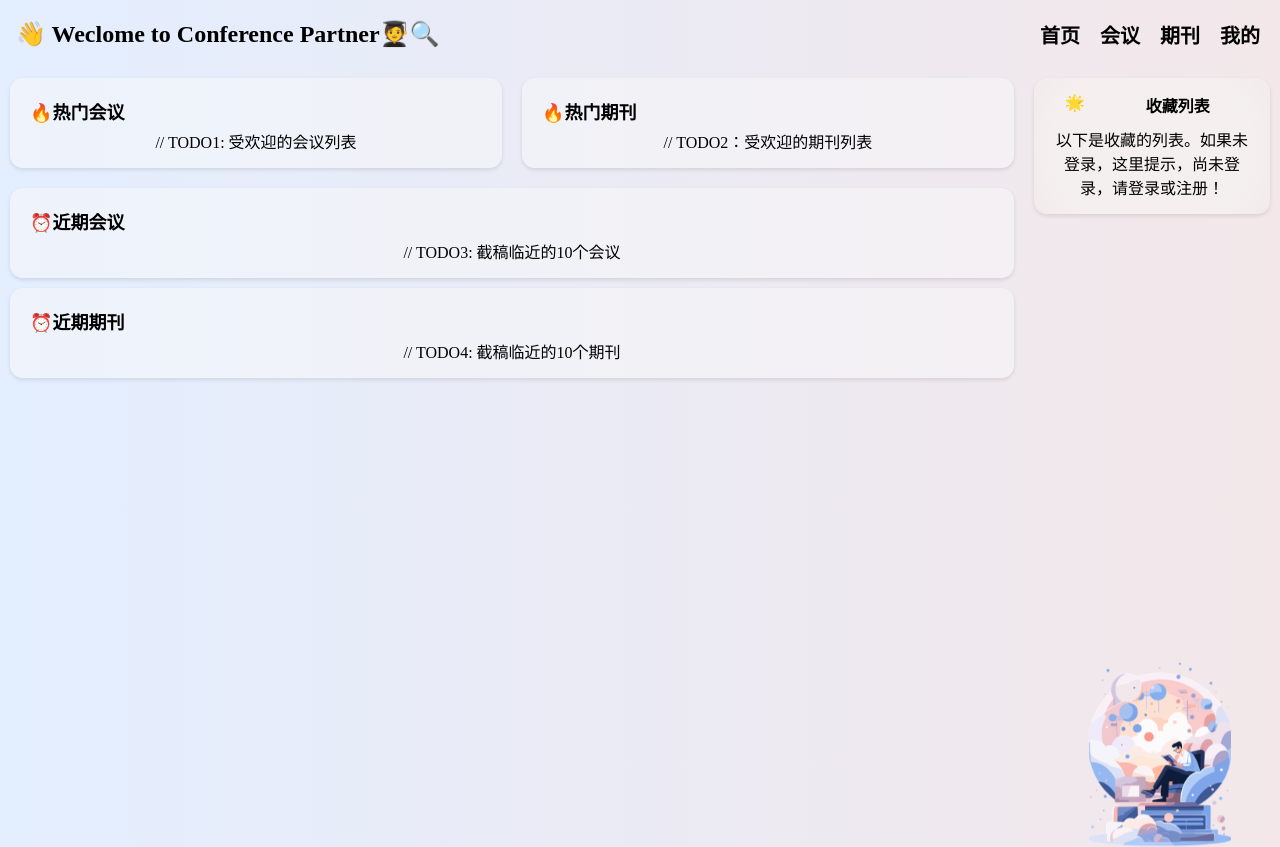
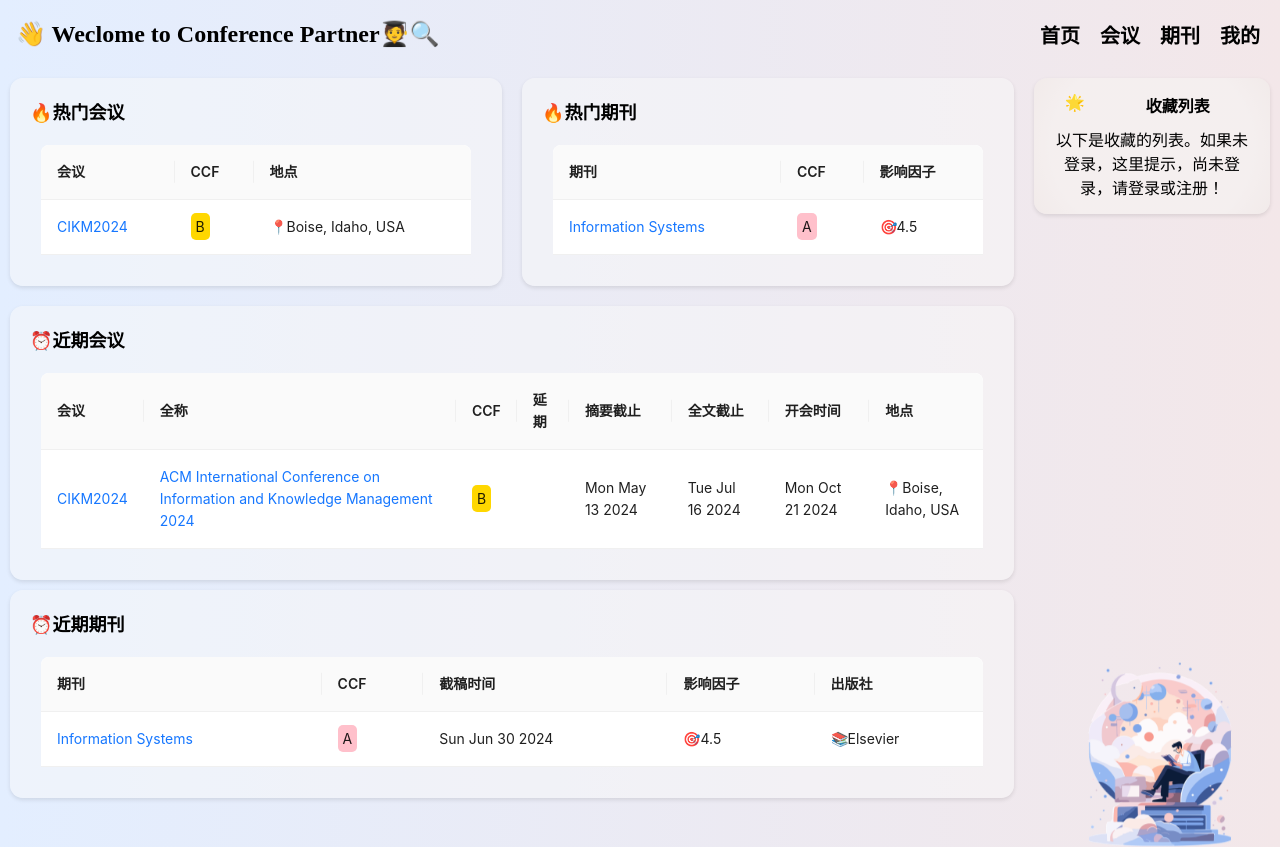
Before and after one commit to coolguychen/Huiban-FrontEnd, a React (Create React App) app: page / in a window 1280 px wide. Shown: the top 847 px of the page. Built offline with nearby package versions, Linux system fonts and the light colour scheme.

Commit message:
v0.0.6 完善首页和用户页面，首页静态demo，用户页收藏和参加列表增加删除键。

```diff
--- a/src/home_page/homepage.tsx
+++ b/src/home_page/homepage.tsx
@@ -1,25 +1,307 @@
 // 首页 展示最新的 期刊 会议
 
 import React from "react";
-import { Container, Row, Col } from "react-bootstrap";
+import { Container, Row, Col, Tab } from "react-bootstrap";
 import Research from "../assets/images/research.png"
+import Tweelet from "../assets/images/Tweelet1.png"
+import { Conference } from "../page_user/conference/conferenceType";
+import Journal from "../page_user/journal/journalType";
+import { Link } from "react-router-dom";
+import { Table } from "antd";
+
+
+const popularConferences: Conference[] = [
+  {
+    conferenceId: "CIKM2024",
+    title: "CIKM",
+    fullTitle: "ACM International Conference on Information and Knowledge Management 2024",
+    ccfRank: "B",
+    sub: "数据库/数据挖掘/内容检索",
+    year: 2024,
+    dblpLink: "", // 填入对应链接
+    mainpageLink: "https://cikm2024.org/",
+    place: "Boise, Idaho, USA",
+    abstractDeadline: new Date("2024-05-13"),
+    paperDeadline: new Date("2024-07-16"),
+    startTime: new Date("2024-10-21"),
+    acceptedRate: 0.22, // 添加接受率
+    isPostponed: false
+  },
+];
+
+
+const popularJournals: Journal[] = [
+  {
+    journalId: "IS",
+    fullTitle: "Information Systems",
+    ccfRank: "A",
+    mainpageLink: "http://www.journals.elsevier.com/information-systems/",
+    specialIssue: "Special Issue on Data Analytics",
+    paperDeadline: new Date("2024-06-30"),
+    impactFactor: 4.5,
+    publisher: "Elsevier"
+  },
+];
 
 function HomePage() {
+
+
+  // 在只有一页的情况下隐藏分页器
+  const paginationProps = {
+    hideOnSinglePage: true
+  }
+
+
+  // 定义热门会议列
+  const popularConfCol = [
+    {
+      title: '会议',
+      dataIndex: 'title',
+      key: 'title',
+      render: (text, record) => (
+        <Link to={`/conferenceDetail/${record.conferenceId}`}>
+          {text + record.year}
+        </Link>
+      ),
+    },
+    {
+      title: 'CCF',
+      dataIndex: 'ccfRank',
+      key: 'ccfRank',
+      // 据不同的条件渲染为不同颜色，同时使该标签带有圆角
+      render: (ccfRank) => {
+        if (!ccfRank) return null; // 如果 ccfRank 为空，则为N
+        let backgroundColor;
+        switch (ccfRank) {
+          case 'A':
+            backgroundColor = 'pink';
+            break;
+          case 'B':
+            backgroundColor = 'gold';
+            break;
+          case 'C':
+            backgroundColor = 'honeydew';
+            break;
+          default:
+            backgroundColor = 'grey';
+            ccfRank = 'N'
+        }
+
+        return (
+          <span style={{ backgroundColor, padding: '5px', borderRadius: '5px' }}>{ccfRank}</span>
+        );
+      },
+
+    },
+    {
+      title: '地点',
+      dataIndex: 'place',
+      key: 'place',
+      render: place => <span>📍{place}</span>,
+    },
+  ];
+
+  // 定义热门期刊列
+  const popularJourCol = [
+    {
+      title: '期刊',
+      dataIndex: 'fullTitle',
+      key: 'fullTitle',
+      render: (text, record) => <Link to={`/journalDetail/${record.journalId}`}>{text}</Link>,//点击全称 跳转到期刊详情页
+    },
+    {
+      title: 'CCF',
+      dataIndex: 'ccfRank',
+      key: 'ccfRank',
+      // 据不同的条件渲染为不同颜色，同时使该标签带有圆角
+      render: (ccfRank) => {
+        if (!ccfRank) return null; // 如果 ccfRank 为空，则不渲染
+
+        let backgroundColor;
+        switch (ccfRank) {
+          case 'A':
+            backgroundColor = 'pink';
+            break;
+          case 'B':
+            backgroundColor = 'gold';
+            break;
+          case 'C':
+            backgroundColor = 'honeydew';
+            break;
+          default:
+            backgroundColor = '';
+            ccfRank = 'N'
+        }
+
+        return (
+          <span style={{ backgroundColor, padding: '5px', borderRadius: '5px' }}>{ccfRank}</span>
+        );
+      },
+    },
+    {
+      title: '影响因子',
+      dataIndex: 'impactFactor',
+      key: 'impactFactor',
+      render: impactFactor => <span>🎯{impactFactor}</span>,
+    },
+  ];
+
+  // 定义近期会议列
+  const latestConfCol = [
+    {
+      title: '会议',
+      dataIndex: 'title',
+      key: 'title',
+      render: (text, record) => (
+        <Link to={`/conferenceDetail/${record.conferenceId}`} >
+          {text + record.year}
+        </Link>
+      ),
+    },
+    {
+      title: '全称',
+      dataIndex: 'fullTitle',
+      key: 'fullTitle',
+      render: (text, record) => <a href={record.mainpageLink}>{text}</a> //点击全称 跳转到主页
+    },
+    {
+      title: 'CCF',
+      dataIndex: 'ccfRank',
+      key: 'ccfRank',
+      // 据不同的条件渲染为不同颜色，同时使该标签带有圆角
+      render: (ccfRank) => {
+        if (!ccfRank) return null; // 如果 ccfRank 为空，则为N
+
+        let backgroundColor;
+        switch (ccfRank) {
+          case 'A':
+            backgroundColor = 'pink';
+            break;
+          case 'B':
+            backgroundColor = 'gold';
+            break;
+          case 'C':
+            backgroundColor = 'honeydew';
+            break;
+          default:
+            backgroundColor = 'grey';
+            ccfRank = 'N'
+        }
+        return (
+          <span style={{ backgroundColor, padding: '5px', borderRadius: '5px' }}>{ccfRank}</span>
+        );
+      },
+
+    },
+    {
+      title: '延期',
+      dataIndex: 'isPostponed',
+      key: 'isPostponed',
+      render: (isPostponed) => {
+        if (isPostponed) { // 如果延期
+          return <span style={{ backgroundColor: 'red', padding: '5px', borderRadius: '5px' }}>延期</span>
+        }
+      }
+    },
+    {
+      title: '摘要截止',
+      dataIndex: 'abstractDeadline',
+      key: 'abstractDeadline',
+      render: date => <span>{date.toDateString()}</span>,
+    },
+    {
+      title: '全文截止',
+      dataIndex: 'paperDeadline',
+      key: 'paperDeadline',
+      render: date => <span>{date.toDateString()}</span>,
+    },
+    {
+      title: '开会时间',
+      dataIndex: 'startTime',
+      key: 'startTime',
+      render: date => <span>{date.toDateString()}</span>,
+    },
+    {
+      title: '地点',
+      dataIndex: 'place',
+      key: 'place',
+      render: place => <span>📍{place}</span>,
+    },
+  ];
+
+  // 定义列
+  const latestJourCol = [
+    {
+      title: '期刊',
+      dataIndex: 'fullTitle',
+      key: 'fullTitle',
+      render: (text, record) => <Link to={`/journalDetail/${record.journalId}`}>{text}</Link>,//点击全称 跳转到期刊详情页
+    },
+    {
+      title: 'CCF',
+      dataIndex: 'ccfRank',
+      key: 'ccfRank',
+      // 据不同的条件渲染为不同颜色，同时使该标签带有圆角
+      render: (ccfRank) => {
+        if (!ccfRank) return null; // 如果 ccfRank 为空，则不渲染
+
+        let backgroundColor;
+        switch (ccfRank) {
+          case 'A':
+            backgroundColor = 'pink';
+            break;
+          case 'B':
+            backgroundColor = 'gold';
+            break;
+          case 'C':
+            backgroundColor = 'honeydew';
+            break;
+          default:
+            backgroundColor = '';
+            ccfRank = 'N'
+        }
+
+        return (
+          <span style={{ backgroundColor, padding: '5px', borderRadius: '5px' }}>{ccfRank}</span>
+        );
+      },
+    },
+    {
+      title: '截稿时间',
+      dataIndex: 'paperDeadline',
+      key: 'paperDeadline',
+      render: date => <span>{date.toDateString()}</span>,
+    },
+    {
+      title: '影响因子',
+      dataIndex: 'impactFactor',
+      key: 'impactFactor',
+      render: impactFactor => <span>🎯{impactFactor}</span>,
+    },
+    {
+      title: '出版社',
+      dataIndex: 'publisher',
+      key: 'publisher',
+      render: publisher => <span>📚{publisher}</span>,
+    },
+  ];
+
   return (
 
     <div className="flex-container">
       <div className="left-sidebar">
         <div className="popular">
           <div className="popular-conferences">
-          <text>🔥热门会议</text>
-        // TODO1: 受欢迎的会议列表
-
+            <text>🔥热门会议</text>
+            <Table columns={popularConfCol} dataSource={popularConferences}
+              style={{ margin: 16 }} pagination={paginationProps} />
           </div>
 
           <div className="popular-journals">
-          <text>🔥热门期刊</text>
+            <text>🔥热门期刊</text>
+            <Table columns={popularJourCol} dataSource={popularJournals}
+              style={{ margin: 16 }} pagination={paginationProps} />
 
-        // TODO2：受欢迎的期刊列表
           </div>
 
 
@@ -27,21 +309,17 @@ function HomePage() {
 
         <div className="latest-conferences">
           <text>⏰近期会议</text>
-      // TODO3: 截稿临近的10个会议
-
+          {/* 截稿临近的10个会 */}
+          <Table columns={latestConfCol} dataSource={popularConferences}
+            style={{ margin: 16 }} pagination={paginationProps} />
         </div>
-
         <div className="latest-journals">
-        <text>⏰近期期刊</text>
-
-      // TODO4: 截稿临近的10个期刊
-
+          <text>⏰近期期刊</text>
+          {/* 截稿临近的10个期刊 */}
+          <Table columns={latestJourCol} dataSource={popularJournals}
+            style={{ margin: 16 }} pagination={paginationProps} />
         </div>
-
-
-
       </div>
-
 
       <div className="right-sidebar">
         <div className="follow-card">
@@ -60,8 +338,6 @@ function HomePage() {
           </Col>
         </div>
       </div>
-
-
     </div>
   );
 }
--- a/src/page_user/user/userInfo.tsx
+++ b/src/page_user/user/userInfo.tsx
@@ -2,10 +2,9 @@ import React, { useState } from "react"
 import { User } from "./userType"
 import { Link } from "react-router-dom";
 import { Conference } from "../conference/conferenceType";
-import { Button, Input, Table } from "antd";
+import { Button, Input, Table, Modal, Space, Popconfirm } from "antd";
 import Journal from "../journal/journalType";
-import { UserOutlined } from '@ant-design/icons';
-
+import { DeleteOutlined } from '@ant-design/icons';
 
 const exampleUser: User = {
     userName: "example",
@@ -47,6 +46,20 @@ const starJournals: Journal[] = [
 ];
 
 const UserInfo: React.FC = () => {
+
+    const [deleteModalVisible, setDeleteModalVisible] = useState(false);
+    const [recordToDelete, setRecordToDelete] = useState(null);
+
+    const handleDelete = () => {
+        // 在这里调用删除接口
+        console.log('调用删除接口');
+        setDeleteModalVisible(false);
+    };
+
+    // 表格单页时隐藏分页器
+    const paginationProps = {
+        hideOnSinglePage: true
+    }
 
 
     // 定义会议列
@@ -153,6 +166,22 @@ const UserInfo: React.FC = () => {
             key: 'place',
             render: place => <span>📍{place}</span>,
         },
+        {
+            title: '操作',
+            key: 'action',
+            render: (text, record) => (
+                <Space>
+                    <Popconfirm
+                        title="确定要删除吗？"
+                        onConfirm={() => { setRecordToDelete(record); setDeleteModalVisible(true); }} // 确定则调用删除的接口
+                        okText="确认"
+                        cancelText="取消"
+                    >
+                        <DeleteOutlined style={{ color: 'red' }} />
+                    </Popconfirm>
+                </Space>
+            ),
+        },
     ];
 
     // 定义期刊列
@@ -225,7 +254,22 @@ const UserInfo: React.FC = () => {
             key: 'publisher',
             render: publisher => <span>📚{publisher}</span>,
         },
-
+        {
+            title: '操作',
+            key: 'action',
+            render: (text, record) => (
+                <Space>
+                    <Popconfirm
+                        title="确定要删除吗？"
+                        onConfirm={() => { setRecordToDelete(record); setDeleteModalVisible(true); }} // 确定则调用删除的接口
+                        okText="确认"
+                        cancelText="取消"
+                    >
+                        <DeleteOutlined style={{ color: 'red' }} />
+                    </Popconfirm>
+                </Space>
+            ),
+        },
     ];
 
     const [editing, setEditing] = useState(false);
@@ -266,7 +310,7 @@ const UserInfo: React.FC = () => {
                                 onChange={handleChange} placeholder="邮箱" />
                             <Input type="text" name="institution" value={editedUser.institution}
                                 onChange={handleChange} placeholder="科研机构" />
-                            <Button type="primary"  onClick={handleSave}>保存</Button>
+                            <Button type="primary" onClick={handleSave}>保存</Button>
                         </div>
                     ) : (
                         <div>
@@ -283,21 +327,24 @@ const UserInfo: React.FC = () => {
                 <div className="follow-conference">
                     <h3 className="info">⭐ 收藏的会议</h3>
                     <div className="follow-list">
-                        <Table columns={conferenceCol} dataSource={starConferences} style={{ margin: 16 }} />
+                        <Table columns={conferenceCol} dataSource={starConferences}
+                        style={{ margin: 16 }} pagination={paginationProps} />
                     </div>
                 </div>
 
                 <div className="attend-conference">
                     <h3 className="info">🧑‍💻 参加的会议</h3>
                     <div className="attend-list">
-                        <Table columns={conferenceCol} dataSource={starConferences} style={{ margin: 16 }} />
+                        <Table columns={conferenceCol} dataSource={starConferences}
+                        style={{ margin: 16 }} pagination={paginationProps}  />
                     </div>
                 </div>
 
                 <div className="follow-journal">
                     <h3 className="info">🧡 收藏的期刊</h3>
                     <div className="follow-list">
-                        <Table columns={journalCols} dataSource={starJournals} style={{ margin: 16 }} />
+                        <Table columns={journalCols} dataSource={starJournals}
+                        style={{ margin: 16 }} pagination={paginationProps} />
                     </div>
                 </div>
 
```
